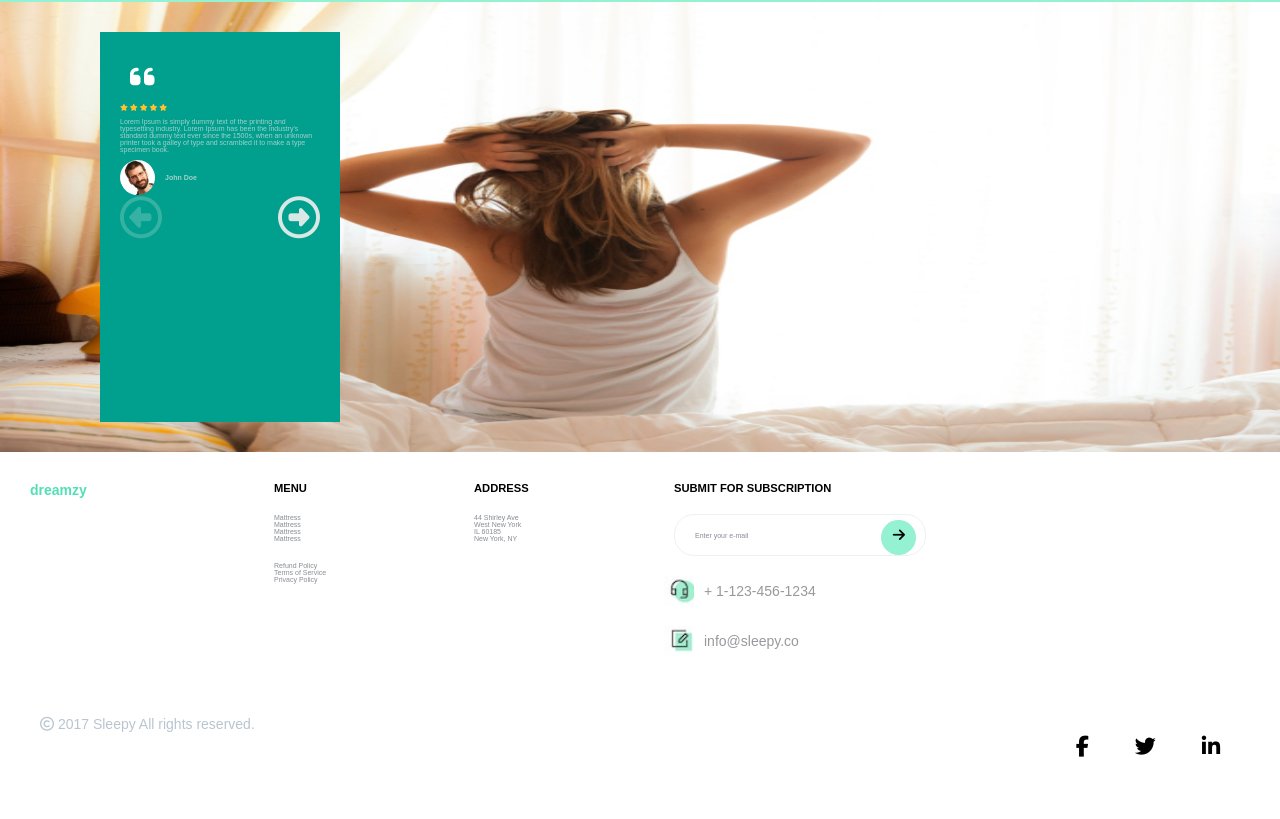
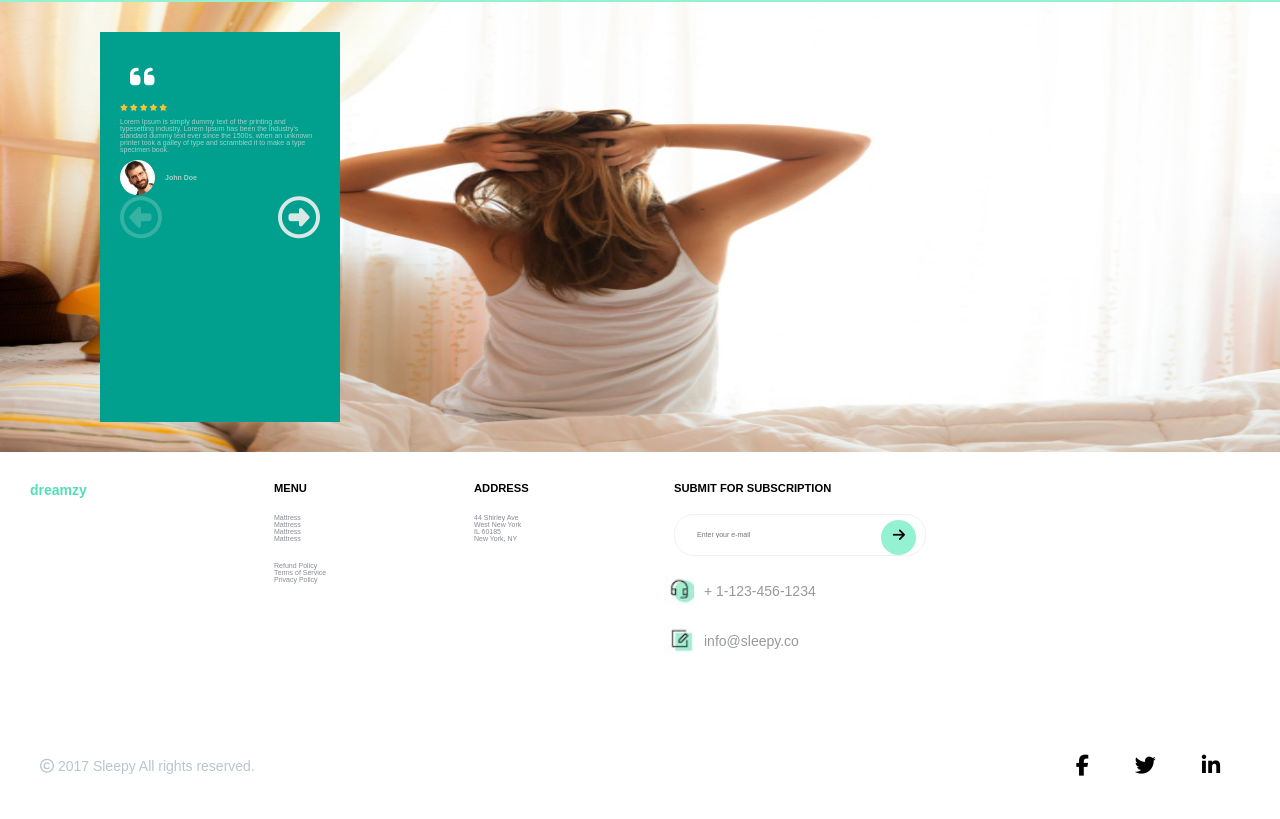
Before and after one commit to lttxzmj/pages-css, a plain HTML site: page dreamzy/index.html in a window 1280 px wide. Shown: the part 3279-4098 px from the top of the page. Drawn offline with Linux system fonts and the light colour scheme.

Commit message:
Fix footer not center and input element

```diff
--- a/dreamzy/css/index.css
+++ b/dreamzy/css/index.css
@@ -550,6 +550,9 @@
   float: left;
   margin: 0;
   left: 20px;
+  border: none;
+  outline: none;
+  appearance: none;
 }
 
 .email__go {
@@ -589,6 +592,8 @@
 
 .footer__social {
   overflow: hidden;
+  height: 100px;
+  line-height: 100px;
   margin: 40px;
 }
 
--- a/dreamzy/index.html
+++ b/dreamzy/index.html
@@ -401,7 +401,7 @@
               SUBMIT FOR SUBSCRIPTION
             </h5>
             <div class="subscript__email">
-              <div class="email__text">Enter your e-mail</div>
+              <input class="email__text" type="text" name="" value="" placeholder="Enter your e-mail">
               <div class="email__go">
                 <i class="fa fa-arrow-right" aria-hidden="true"></i>
               </div>
```
